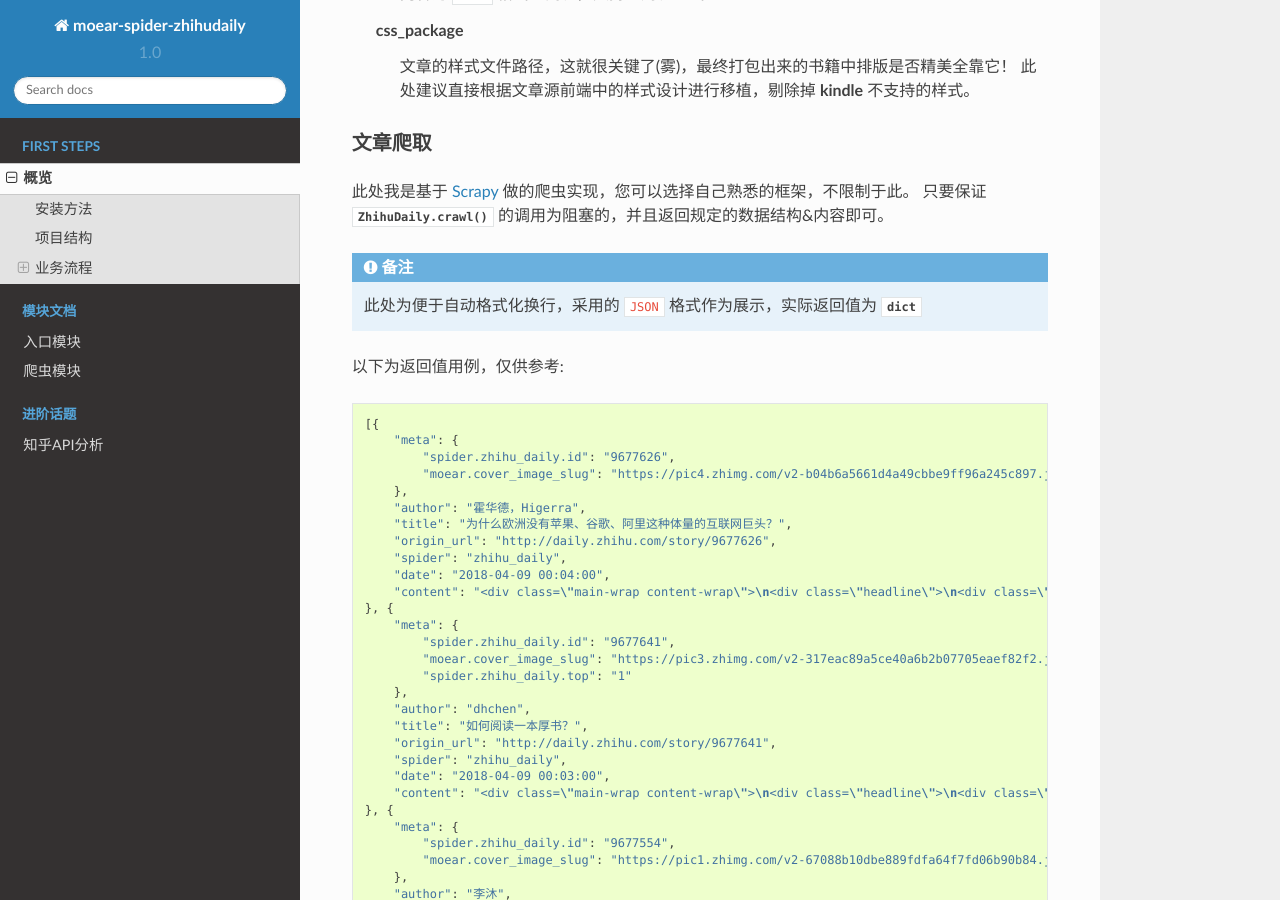
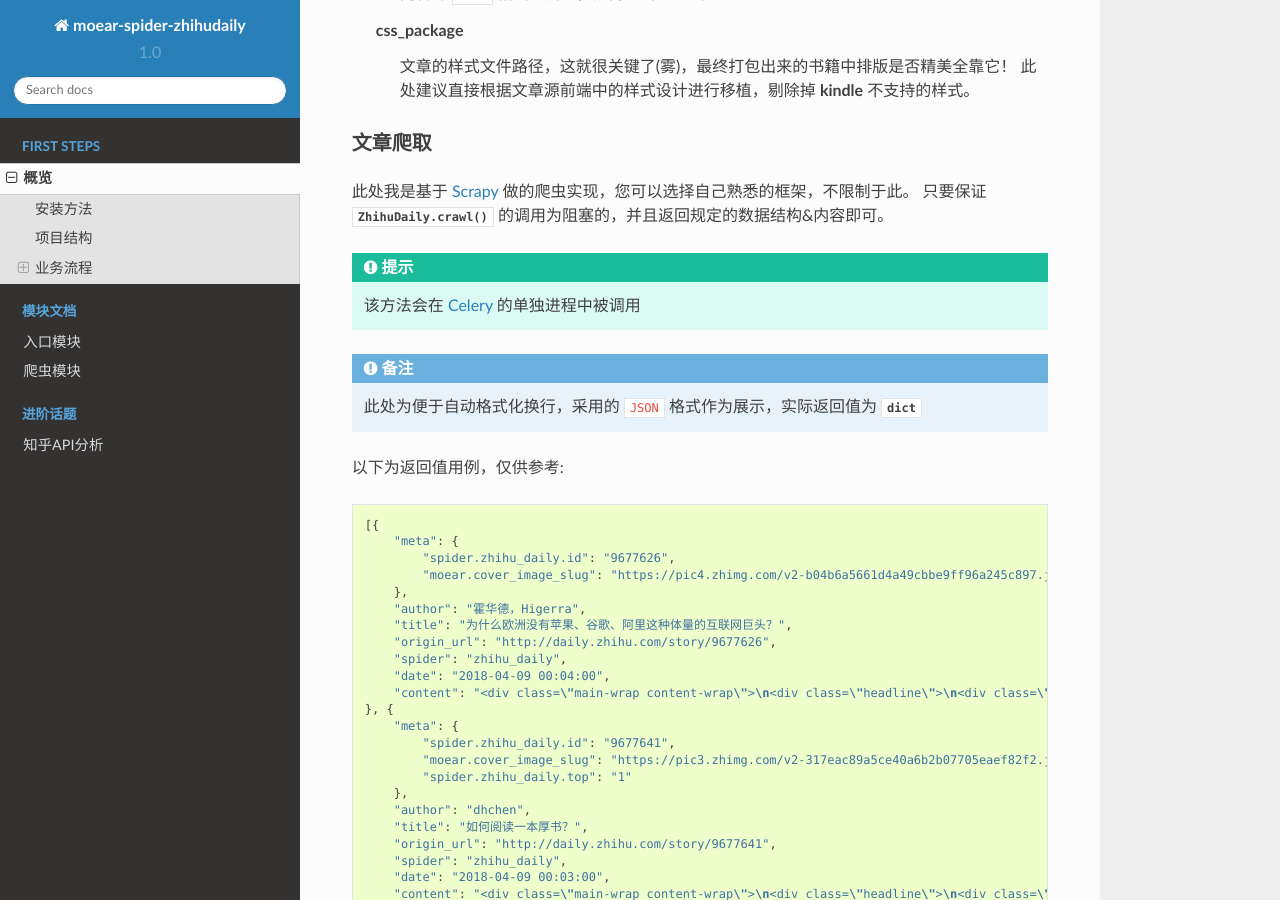
Before and after one commit to littlemo/moear-spider-zhihudaily, a Sphinx documentation site: the page built from docs/source/intro/overview.rst, in a window 1280 px wide and 900 px high, scrolled down 2992 px. Built offline with Sphinx 7.4.7 and the Read the Docs theme 2.0.0, drawn with Linux system fonts in a browser that asks for light colours; formulas are drawn with MathJax 3.

Commit message:
F: 添加'文章爬取'方法的被调用时机说明

```diff
--- a/docs/source/intro/overview.rst
+++ b/docs/source/intro/overview.rst
@@ -146,6 +146,10 @@ meta
 此处我是基于 `Scrapy`_ 做的爬虫实现，您可以选择自己熟悉的框架，不限制于此。
 只要保证 :meth:`.ZhihuDaily.crawl` 的调用为阻塞的，并且返回规定的数据结构&内容即可。
 
+.. hint::
+
+    该方法会在 `Celery`_ 的单独进程中被调用
+
 .. note::
 
     此处为便于自动格式化换行，采用的 ``JSON`` 格式作为展示，实际返回值为 :class:`dict`
```
